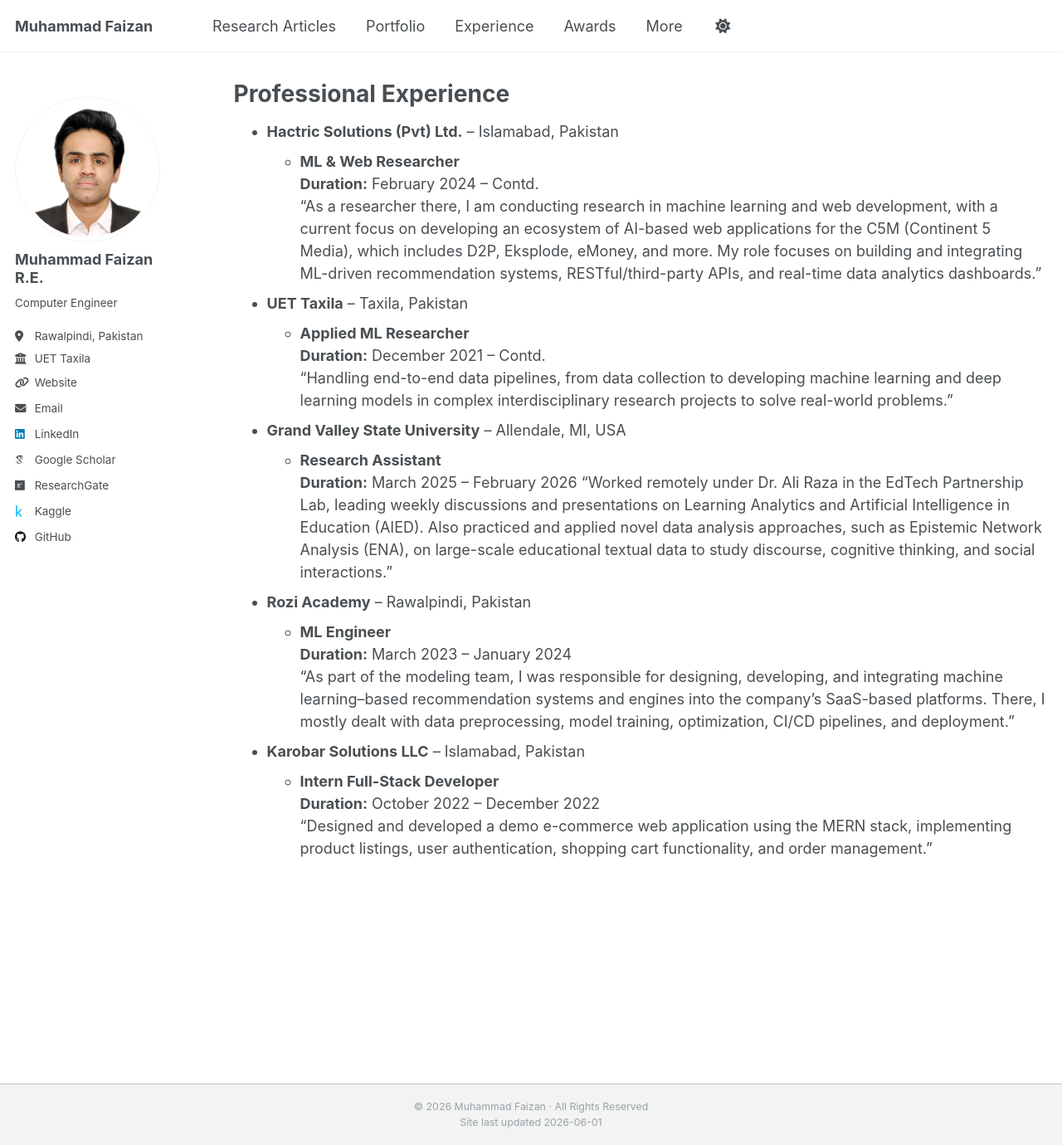
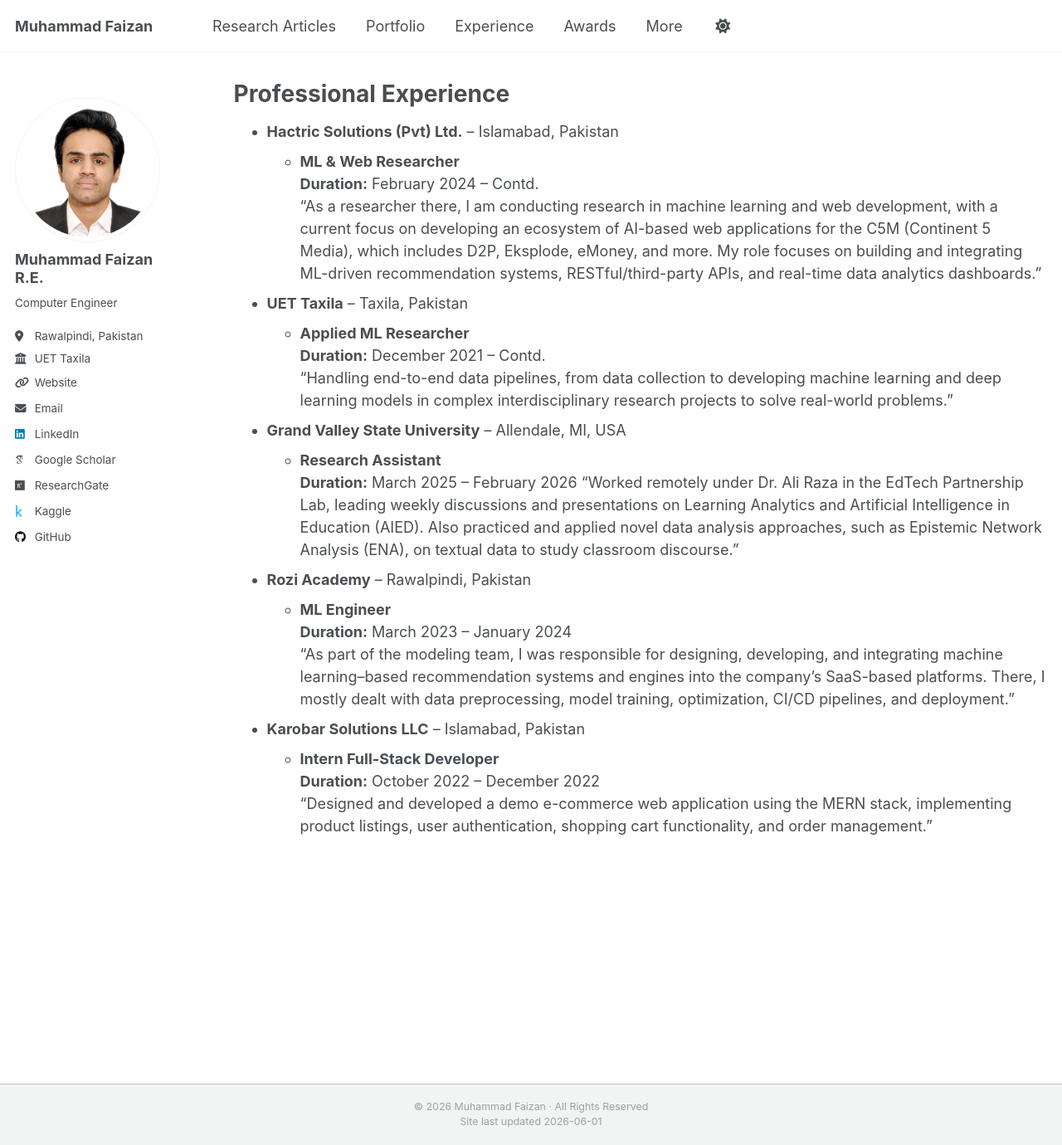
Before and after one commit to MuhammadFaizan99/MuhammadFaizan99.github.io, a Jekyll site: the page built from _pages/experience.md, in a window 1280 px wide and 1380 px high. Shown: the whole window at 83% size. Built offline with Jekyll 4.4.1, drawn with Linux system fonts in a browser that asks for light colours; some web fonts are replaced; a script that is not in the unit is left out.

Commit message:
Update experience.md

```diff
--- a/_pages/experience.md
+++ b/_pages/experience.md
@@ -23,7 +23,7 @@ redirect_from:
 * **Grand Valley State University** – Allendale, MI, USA
   * **Research Assistant**
   **Duration:** March 2025 – February 2026
-    “Worked remotely under Dr. Ali Raza in the EdTech Partnership Lab, leading weekly discussions and presentations on Learning Analytics and Artificial Intelligence in Education (AIED). Also practiced and applied novel data analysis approaches, such as Epistemic Network Analysis (ENA), on large-scale educational textual data to study discourse, cognitive thinking, and social interactions.”
+    “Worked remotely under Dr. Ali Raza in the EdTech Partnership Lab, leading weekly discussions and presentations on Learning Analytics and Artificial Intelligence in Education (AIED). Also practiced and applied novel data analysis approaches, such as Epistemic Network Analysis (ENA), on textual data to study classroom discourse.”
 
 * **Rozi Academy** – Rawalpindi, Pakistan
   * **ML Engineer**
```
